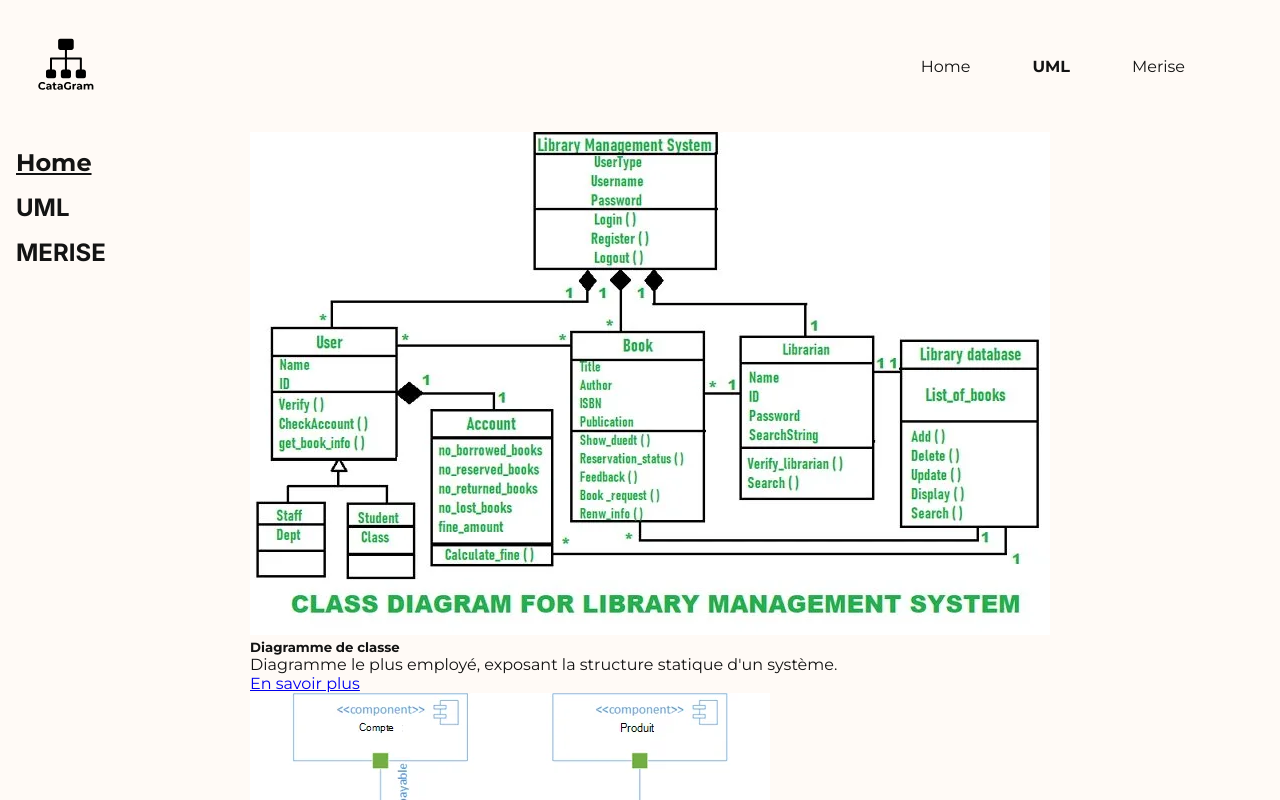
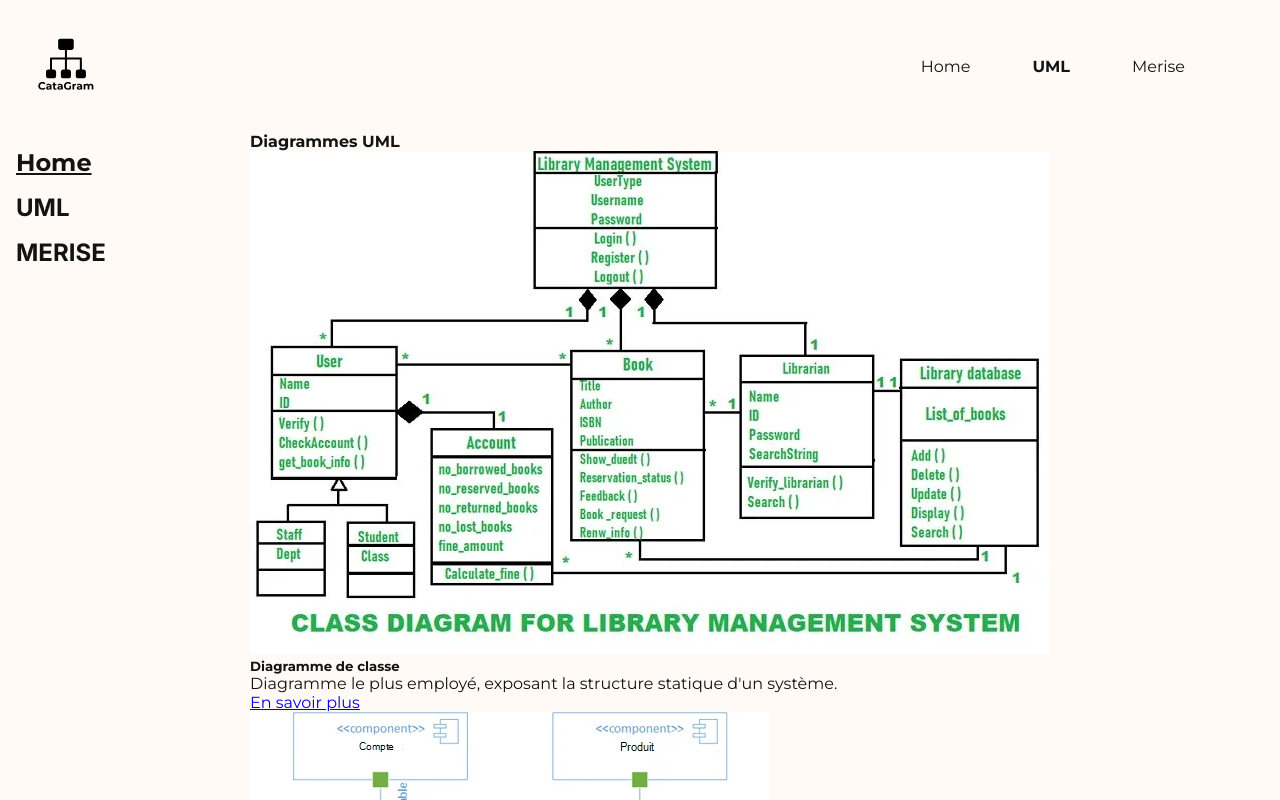
Before and after one commit to 2023-cda-alt-devops-p4/catagram_Pierre_Fraisse, an Angular app in the folder catagram_frontend/: page /uml in a window 1280 px wide. Shown: the top 800 px of the page. Built offline with nearby package versions, Linux system fonts and the light colour scheme.

Commit message:
feat(diagram pages): added title
added titles to both UML and MERISE pages

```diff
--- a/catagram_frontend/src/app/pages/merise/merise.component.html
+++ b/catagram_frontend/src/app/pages/merise/merise.component.html
@@ -1,4 +1,7 @@
-<div class="cards-container" *ngFor="let diagram of meriseDiagrams">
-  <app-card-mini [diagram]="diagram" (openModalRequest)="openModal($event)"></app-card-mini>
-  <app-card *ngIf="showModal" [diagram]="activeDiagram" [showModal]="showModal" (close)="closeModal()"></app-card>
+<div class="container">
+  <h4>Modèles MERISE</h4>
+  <div class="cards-container" *ngFor="let diagram of meriseDiagrams">
+    <app-card-mini [diagram]="diagram" (openModalRequest)="openModal($event)"></app-card-mini>
+    <app-card *ngIf="showModal" [diagram]="activeDiagram" [showModal]="showModal" (close)="closeModal()"></app-card>
+  </div>
 </div>
--- a/catagram_frontend/src/app/pages/uml/uml.component.html
+++ b/catagram_frontend/src/app/pages/uml/uml.component.html
@@ -1,4 +1,7 @@
-<div class="cards-container" *ngFor="let diagram of umlDiagrams">
-  <app-card-mini [diagram]="diagram" (openModalRequest)="openModal($event)"></app-card-mini>
-  <app-card *ngIf="showModal" [diagram]="activeDiagram" [showModal]="showModal" (close)="closeModal()"></app-card>
+<div class="container">
+  <h4>Diagrammes UML</h4>
+  <div class="cards-container" *ngFor="let diagram of umlDiagrams">
+    <app-card-mini [diagram]="diagram" (openModalRequest)="openModal($event)"></app-card-mini>
+    <app-card *ngIf="showModal" [diagram]="activeDiagram" [showModal]="showModal" (close)="closeModal()"></app-card>
+  </div>
 </div>
```
